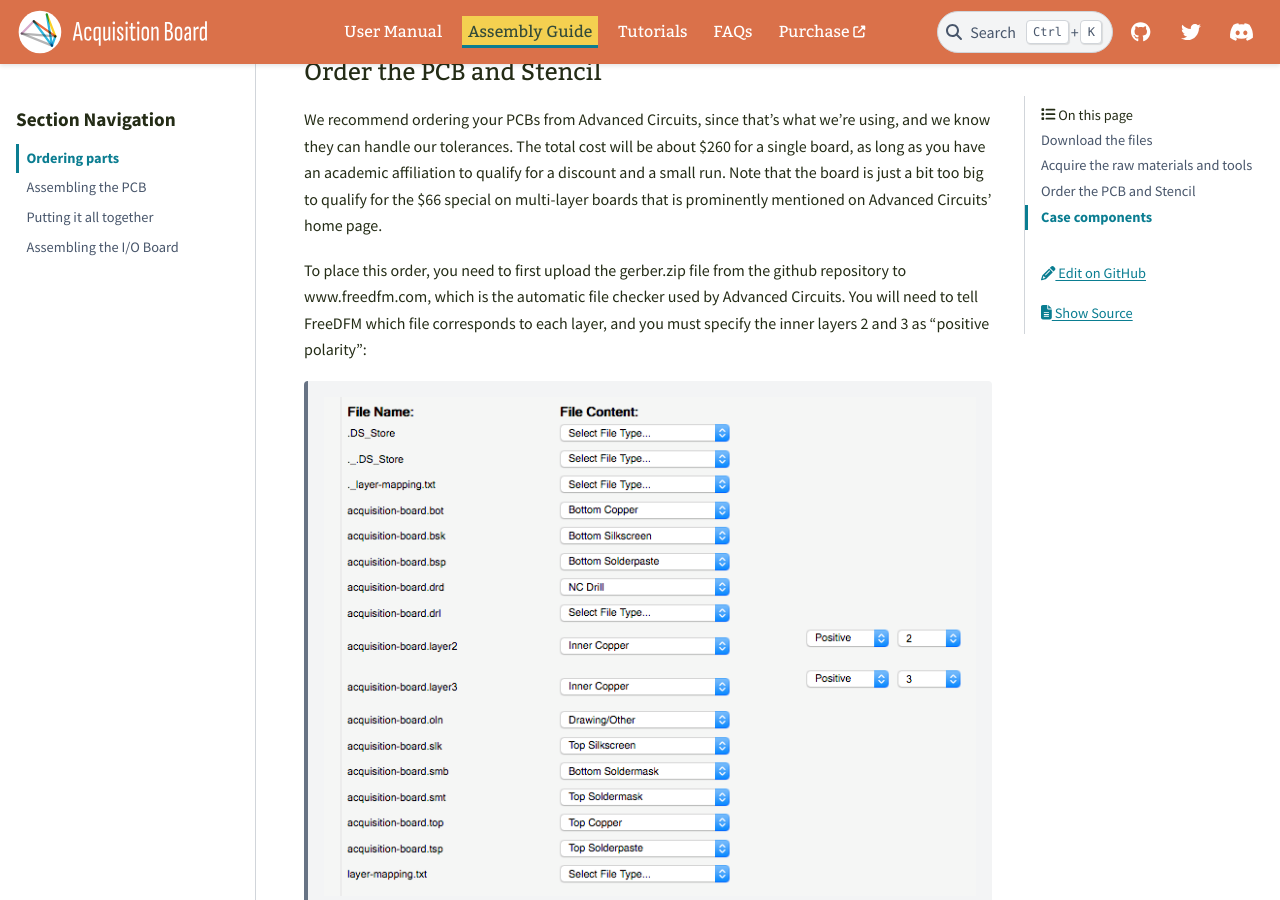
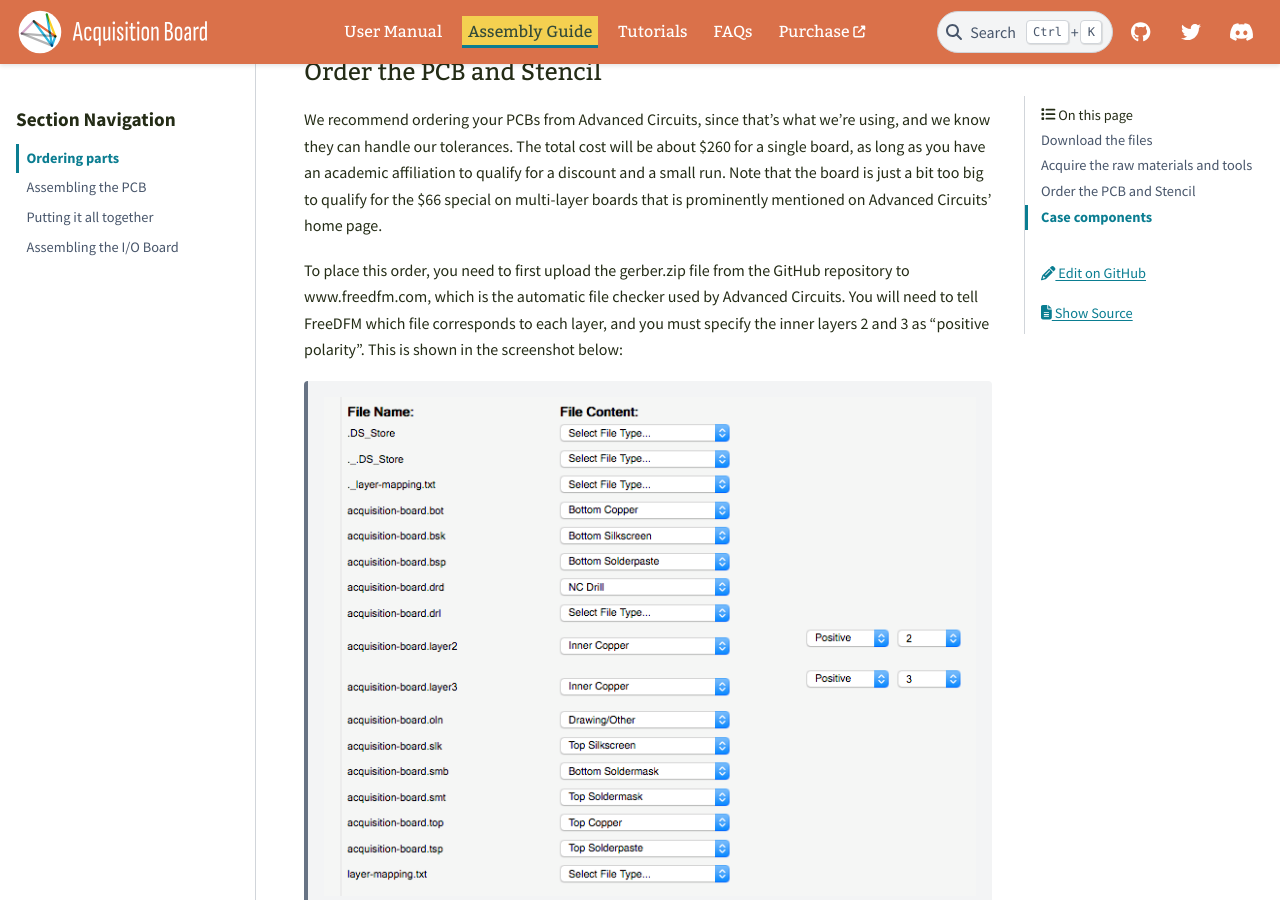
Before and after one commit to open-ephys/acq-board-docs, a Sphinx documentation site: the page built from source/Build-Instructions/Ordering-parts.rst, in a window 1280 px wide and 900 px high, scrolled down 1468 px. Built offline with Sphinx 7.4.7 and the PyData theme 0.15.4, drawn with Linux system fonts in a browser that asks for light colours.

Commit message:
GitHub icon now links to docs repo

```diff
--- a/source/Build-Instructions/Ordering-parts.rst
+++ b/source/Build-Instructions/Ordering-parts.rst
@@ -36,7 +36,7 @@
 
 We recommend ordering your PCBs from Advanced Circuits, since that's what we're using, and we know they can handle our tolerances. The total cost will be about $260 for a single board, as long as you have an academic affiliation to qualify for a discount and a small run. Note that the board is just a bit too big to qualify for the $66 special on multi-layer boards that is prominently mentioned on Advanced Circuits' home page.
 
-To place this order, you need to first upload the gerber.zip file from the github repository to www.freedfm.com, which is the automatic file checker used by Advanced Circuits. You will need to tell FreeDFM which file corresponds to each layer, and you must specify the inner layers 2 and 3 as "positive polarity":
+To place this order, you need to first upload the gerber.zip file from the GitHub repository to www.freedfm.com, which is the automatic file checker used by Advanced Circuits. You will need to tell FreeDFM which file corresponds to each layer, and you must specify the inner layers 2 and 3 as "positive polarity". This is shown in the screenshot below:
 
     .. image:: ../_static/images/buildinstructions/freedfm_screenshot.png
       :alt: FreeDFM layer mapping
--- a/source/conf.py
+++ b/source/conf.py
@@ -191,7 +191,7 @@
     "external_links": [{"name": "Purchase", "url": "https://open-ephys.org/acquisition-system/acquisition-board"},],
     'icon_links': [
         dict(name='GitHub',
-             url='https://github.com/open-ephys/acquisition-board',
+             url='https://github.com/open-ephys/acq-board-docs',
              icon='fab fa-github'),
         dict(name='Twitter',
              url='https://twitter.com/openephys',
```
